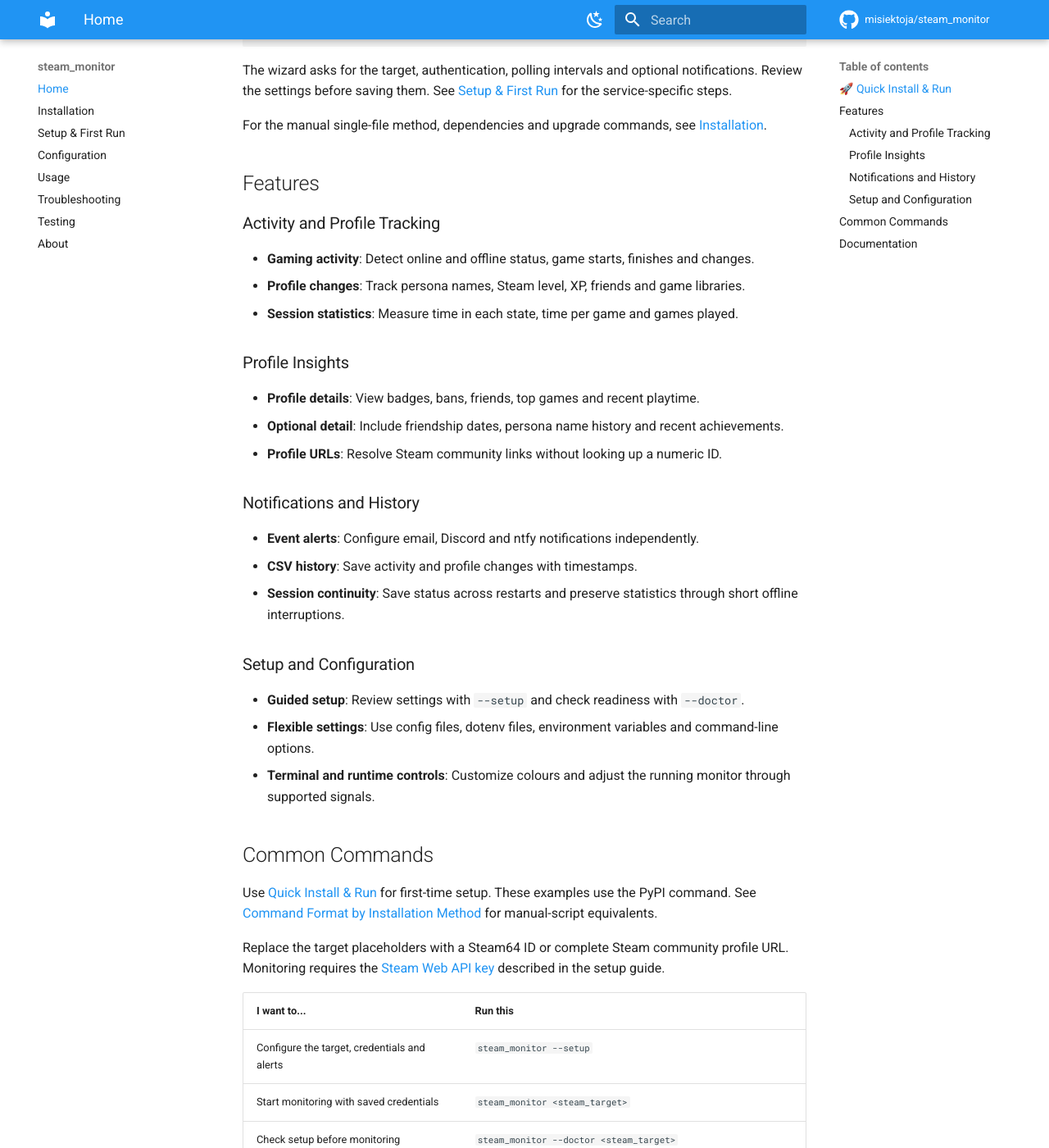
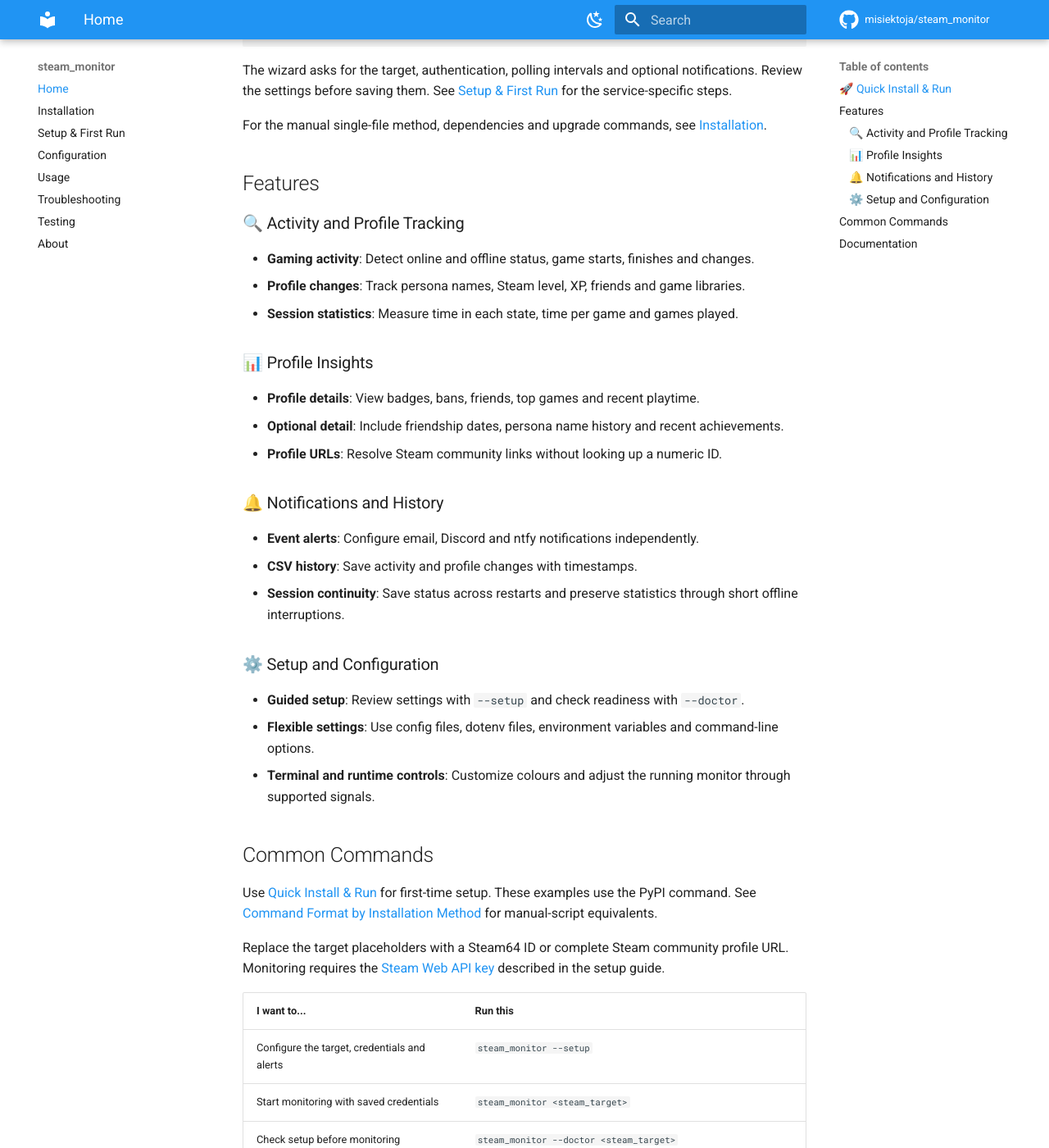
Before and after one commit to misiektoja/steam_monitor, an MkDocs documentation site: the page built from docs/index.md, in a window 1280 px wide and 1400 px high, scrolled down 1173 px. Shown: the whole window at 82% size. Built offline with MkDocs 1.6.1 and Material for MkDocs 9.7.7, drawn with Linux system fonts in a browser that asks for light colours; comment, search, counter and statistics services are not loaded.

Commit message:
docs(site): align feature heading icons with sibling monitors

```diff
--- a/docs/index.md
+++ b/docs/index.md
@@ -29,25 +29,25 @@
 
 ## Features
 
-### Activity and Profile Tracking
+### 🔍 Activity and Profile Tracking
 
 * **Gaming activity**: Detect online and offline status, game starts, finishes and changes.
 * **Profile changes**: Track persona names, Steam level, XP, friends and game libraries.
 * **Session statistics**: Measure time in each state, time per game and games played.
 
-### Profile Insights
+### 📊 Profile Insights
 
 * **Profile details**: View badges, bans, friends, top games and recent playtime.
 * **Optional detail**: Include friendship dates, persona name history and recent achievements.
 * **Profile URLs**: Resolve Steam community links without looking up a numeric ID.
 
-### Notifications and History
+### 🔔 Notifications and History
 
 * **Event alerts**: Configure email, Discord and ntfy notifications independently.
 * **CSV history**: Save activity and profile changes with timestamps.
 * **Session continuity**: Save status across restarts and preserve statistics through short offline interruptions.
 
-### Setup and Configuration
+### ⚙️ Setup and Configuration
 
 * **Guided setup**: Review settings with `--setup` and check readiness with `--doctor`.
 * **Flexible settings**: Use config files, dotenv files, environment variables and command-line options.
```
Also changed, not shown: README.md (+4 -4 lines).
